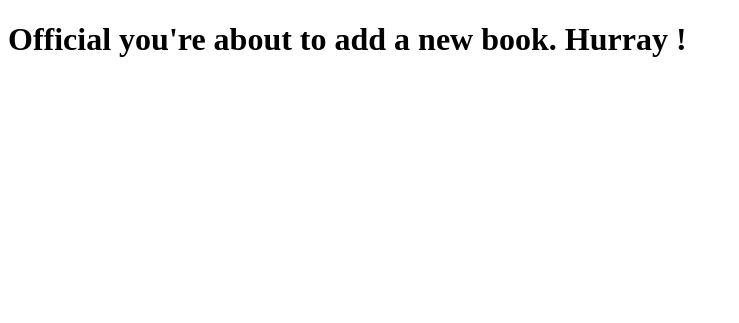
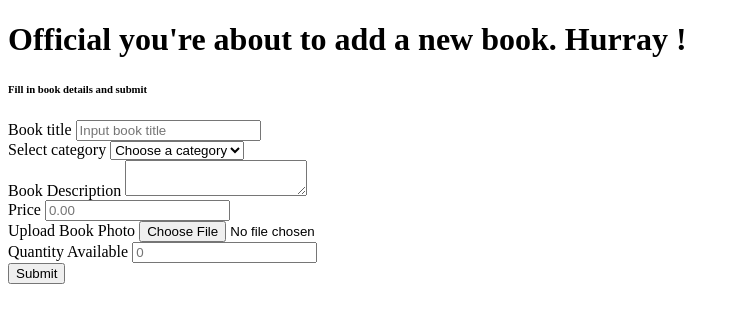
Before and after one commit to ihonomic/book_club, a Django app: page /create/ in a window 1280 px wide. Shown: the top 323 px of the page, without its empty margins (0-739 px from the left). Run offline with Django 4.2, Linux system fonts and the light colour scheme.

Commit message:
@wip/created book models and templates

```diff
--- a/backend/books/models.py
+++ b/backend/books/models.py
@@ -9,7 +9,7 @@
     date_modified = models.DateTimeField(auto_now=True)
 
     def __str__(self) -> str:
-        return str(self.category_name)
+        return str(self.id)
 
 
 class Book(models.Model):
@@ -18,7 +18,8 @@
     book_price = models.FloatField()
     book_category = models.ForeignKey(
         BookCategory, on_delete=models.CASCADE, related_name="book_category_instance")
-    is_book_available = models.BooleanField(default=False)
+    is_book_available = models.BooleanField(default=True)
+    book_quantity = models.IntegerField(default=0)
     book_image = models.ImageField(
         upload_to="book", default="https://banner2.cleanpng.com/20180329/vke/kisspng-python-high-level-programming-language-language-5abd4cc0d3dc94.7432282215223553928678.jpg")
 
--- a/backend/books/views.py
+++ b/backend/books/views.py
@@ -1,5 +1,7 @@
 from django.shortcuts import render
 from django.views import View
+
+from .models import BookCategory, Book
 
 # Two ways to write views. Class base views (CBV) and function base views (FBV)
 # 4 types of requests. GET, POST, PUT, DELETE, (CRUD Operation)
@@ -14,10 +16,38 @@
 
 class CreateBookView(View):
     template_name = "books/create.html"
+    # Fetch book categories
+    categories = BookCategory.objects.all()
+    context = {
+        "categories": categories
+    }
 
     def get(self, request):
-        context = {}
-        return render(request, self.template_name, context)
+        return render(request, self.template_name, self.context)
 
     def post(self, request):
-        return render(request, self.template_name, {})
+        if request.method == 'POST':
+            title = request.POST["title"]
+            category_id = request.POST["category"]
+            description = request.POST["description"]
+            price = request.POST["price"]
+            photo = request.POST["photo"]
+            quantity = request.POST["quantity"]
+
+            # print(title, category_id, description, price, photo, quantity)
+            # get category instance
+            # print(request.FILES, "<==== DEBUG")
+
+            category_instance = BookCategory.objects.get(id=category_id)
+
+            Book.objects.create(
+                book_title=title,
+                book_description=description,
+                book_price=price,
+                book_category=category_instance,
+                book_image=photo,
+                is_book_available=True,
+                book_quantity=quantity
+            )
+
+        return render(request, self.template_name, self.context)
--- a/backend/core/settings.py
+++ b/backend/core/settings.py
@@ -120,7 +120,7 @@
     os.path.join(BASE_DIR, 'static')
 ]
 
-MEDIA_ROOT = os.path.join(BASE_DIR, 'static/images')
+MEDIA_ROOT = os.path.join(BASE_DIR, 'images')
 
 # Default primary key field type
 # https://docs.djangoproject.com/en/4.1/ref/settings/#default-auto-field
--- a/backend/templates/books/create.html
+++ b/backend/templates/books/create.html
@@ -9,5 +9,59 @@
   </head>
   <body>
     <h1>Official you're about to add a new book. Hurray ! {{ full_name }}</h1>
+    <h6>Fill in book details and submit</h6>
+
+    <form action="" method="post">
+      <!-- cross site resource forgery   -->
+      {% csrf_token %}
+      <div>
+        <label for="">Book title </label>
+        <input
+          type="text"
+          placeholder="Input book title"
+          name="title"
+          required
+        />
+      </div>
+
+      <div>
+        <label for="">Select category </label>
+        <select name="category" id="" required>
+          <option value="">Choose a category</option>
+          {% for category in categories %}
+          <option value="{{category.id }}">
+            {{category.category_name | title }}
+          </option>
+          {% endfor %}
+        </select>
+      </div>
+
+      <div>
+        <label for="">Book Description </label>
+        <textarea name="description" id="description" required></textarea>
+      </div>
+
+      <div>
+        <label for="">Price </label>
+        <input type="number" placeholder="0.00" name="price" required />
+      </div>
+
+      <div>
+        <label for="">Upload Book Photo </label>
+        <input type="file" name="photo" required />
+      </div>
+
+      <div>
+        <label for="">Quantity Available </label>
+        <input type="number" placeholder="0" name="quantity" required />
+      </div>
+      <!--
+      <div>
+        <label for="">In store? </label>
+        <input type="checkbox" name="availability" required />
+      </div> -->
+
+      <button>Submit</button>
+    </form>
   </body>
 </html>
```
Also changed, not shown: backend/books/migrations/0004_book_book_quantity_alter_book_is_book_available.py (added), backend/db.sqlite3.
